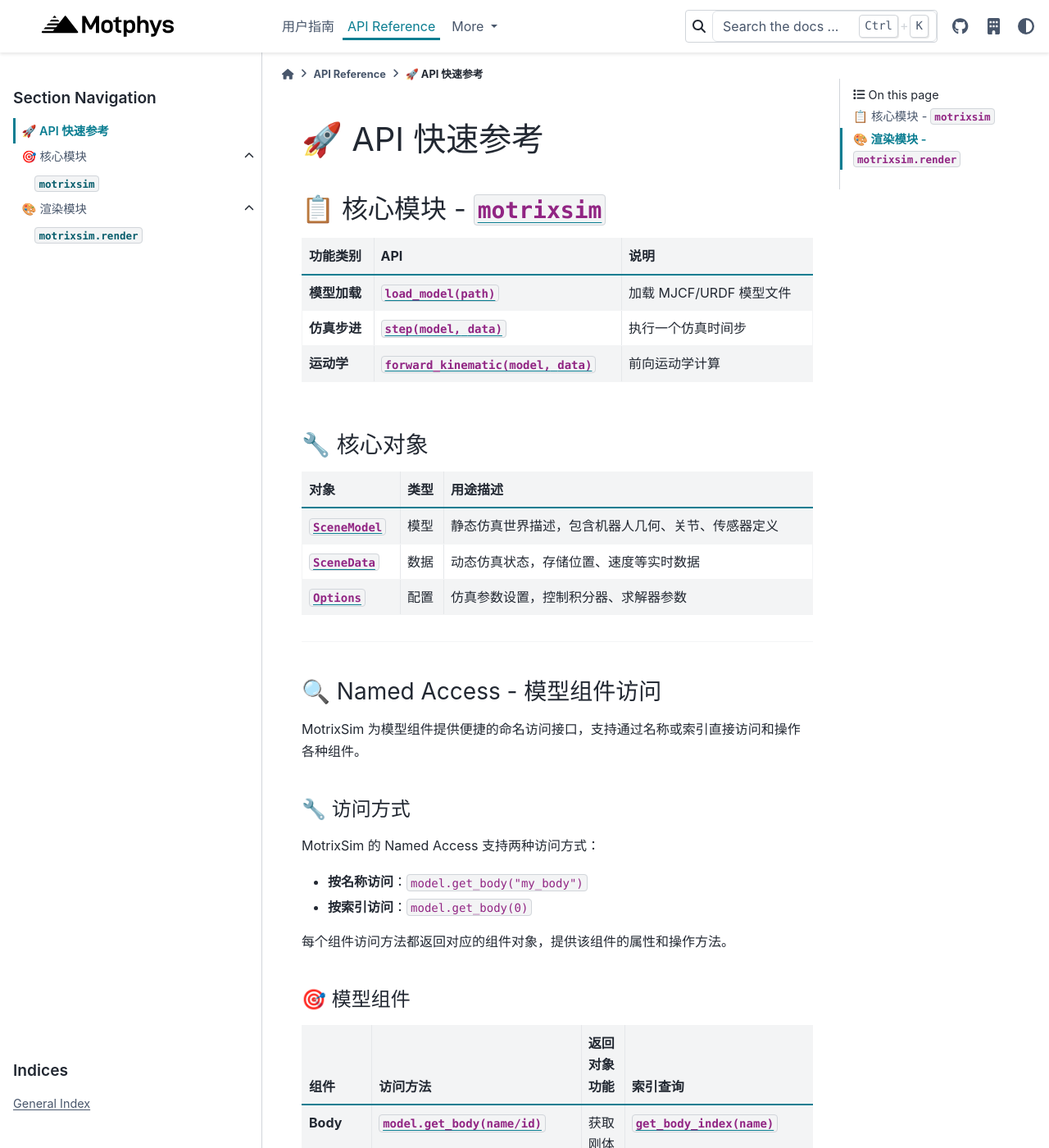
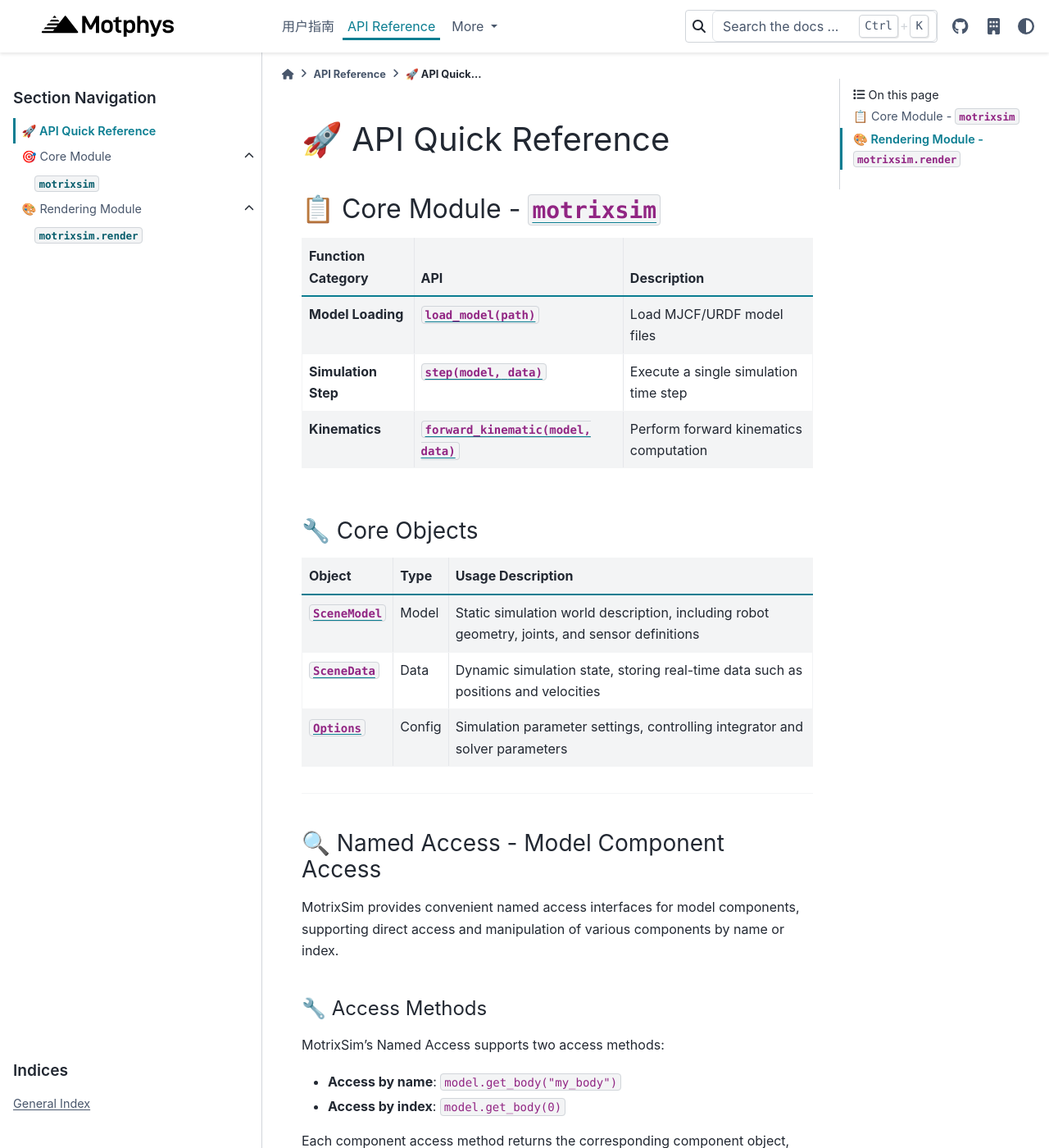
Before and after one commit to Motphys/motrixsim-docs, a Sphinx documentation site: the page built from docs.en/source/api_reference/api_quick_reference.md, in a window 1280 px wide and 1400 px high. Shown: the whole window at 82% size. Built offline with Sphinx 7.4.7 and the PyData theme 0.15.4, drawn with Linux system fonts in a browser that asks for light colours; some of the changed text lies outside the part shown.

Commit message:
translate api_quick_reference.md

```diff
--- a/docs.en/source/api_reference/api_quick_reference.md
+++ b/docs.en/source/api_reference/api_quick_reference.md
@@ -1,78 +1,78 @@
-# 🚀 API 快速参考
+# 🚀 API Quick Reference
 
-## 📋 核心模块 - [`motrixsim`](core/motrixsim.md)
+## 📋 Core Module - [`motrixsim`](core/motrixsim.md)
 
-| 功能类别     | API                                                             | 说明                    |
-| ------------ | --------------------------------------------------------------- | ----------------------- |
-| **模型加载** | [`load_model(path)`](motrixsim.load_model)                      | 加载 MJCF/URDF 模型文件 |
-| **仿真步进** | [`step(model, data)`](motrixsim.step)                           | 执行一个仿真时间步      |
-| **运动学**   | [`forward_kinematic(model, data)`](motrixsim.forward_kinematic) | 前向运动学计算          |
+| Function Category     | API                                                             | Description                    |
+| --------------------- | --------------------------------------------------------------- | ------------------------------ |
+| **Model Loading**     | [`load_model(path)`](motrixsim.load_model)                      | Load MJCF/URDF model files     |
+| **Simulation Step**   | [`step(model, data)`](motrixsim.step)                           | Execute a single simulation time step |
+| **Kinematics**        | [`forward_kinematic(model, data)`](motrixsim.forward_kinematic) | Perform forward kinematics computation |
 
-### 🔧 核心对象
+### 🔧 Core Objects
 
-| 对象                                 | 类型 | 用途描述                                           |
-| ------------------------------------ | ---- | -------------------------------------------------- |
-| [`SceneModel`](motrixsim.SceneModel) | 模型 | 静态仿真世界描述，包含机器人几何、关节、传感器定义 |
-| [`SceneData`](motrixsim.SceneData)   | 数据 | 动态仿真状态，存储位置、速度等实时数据             |
-| [`Options`](motrixsim.Options)       | 配置 | 仿真参数设置，控制积分器、求解器参数               |
+| Object                                   | Type   | Usage Description                                         |
+| ---------------------------------------- | ------ | -------------------------------------------------------- |
+| [`SceneModel`](motrixsim.SceneModel)     | Model  | Static simulation world description, including robot geometry, joints, and sensor definitions |
+| [`SceneData`](motrixsim.SceneData)       | Data   | Dynamic simulation state, storing real-time data such as positions and velocities |
+| [`Options`](motrixsim.Options)           | Config | Simulation parameter settings, controlling integrator and solver parameters |
 
 ---
 
-### 🔍 Named Access - 模型组件访问
+### 🔍 Named Access - Model Component Access
 
-MotrixSim 为模型组件提供便捷的命名访问接口，支持通过名称或索引直接访问和操作各种组件。
+MotrixSim provides convenient named access interfaces for model components, supporting direct access and manipulation of various components by name or index.
 
-#### 🔧 访问方式
+#### 🔧 Access Methods
 
-MotrixSim 的 Named Access 支持两种访问方式：
+MotrixSim's Named Access supports two access methods:
 
--   **按名称访问**：`model.get_body("my_body")`
--   **按索引访问**：`model.get_body(0)`
+-   **Access by name**: `model.get_body("my_body")`
+-   **Access by index**: `model.get_body(0)`
 
-每个组件访问方法都返回对应的组件对象，提供该组件的属性和操作方法。
+Each component access method returns the corresponding component object, providing its properties and methods.
 
-#### 🎯 模型组件
+#### 🎯 Model Components
 
-| 组件         | 访问方法                                                                    | 返回对象功能            | 索引查询                                                              |
-| ------------ | --------------------------------------------------------------------------- | ----------------------- | --------------------------------------------------------------------- |
-| **Body**     | [`model.get_body(name/id)`](motrixsim.SceneModel.get_body)                  | 获取刚体位姿、DoF 状态  | [`get_body_index(name)`](motrixsim.SceneModel.get_body_index)         |
-| **Link**     | [`model.get_link(name/id)`](motrixsim.SceneModel.get_link)                  | 获取连杆位姿、速度      | [`get_link_index(name)`](motrixsim.SceneModel.get_link_index)         |
-| **Joint**    | [`model.get_joint(name/id)`](motrixsim.SceneModel.get_joint)                | 设置/获取关节位置、速度 | [`get_joint_index(name)`](motrixsim.SceneModel.get_joint_index)       |
-| **Site**     | [`model.get_site(name/id)`](motrixsim.SceneModel.get_site)                  | 获取参考点位置、朝向    | [`get_site_index(name)`](motrixsim.SceneModel.get_site_index)         |
-| **Sensor**   | [`model.get_sensor_value(id, data)`](motrixsim.SceneModel.get_sensor_value) | 读取传感器数据          | -                                                                     |
-| **Actuator** | [`model.get_actuator(name/id)`](motrixsim.SceneModel.get_actuator)          | 设置执行器控制、限制    | [`get_actuator_index(name)`](motrixsim.SceneModel.get_actuator_index) |
+| Component     | Access Method                                                                | Returned Object Functionality         | Index Query Method                                                      |
+| ------------- | ---------------------------------------------------------------------------- | ------------------------------------- | ---------------------------------------------------------------------- |
+| **Body**      | [`model.get_body(name/id)`](motrixsim.SceneModel.get_body)                   | Get rigid body pose, DoF state        | [`get_body_index(name)`](motrixsim.SceneModel.get_body_index)           |
+| **Link**      | [`model.get_link(name/id)`](motrixsim.SceneModel.get_link)                   | Get link pose, velocity               | [`get_link_index(name)`](motrixsim.SceneModel.get_link_index)           |
+| **Joint**     | [`model.get_joint(name/id)`](motrixsim.SceneModel.get_joint)                 | Set/get joint position, velocity      | [`get_joint_index(name)`](motrixsim.SceneModel.get_joint_index)         |
+| **Site**      | [`model.get_site(name/id)`](motrixsim.SceneModel.get_site)                   | Get site position, orientation        | [`get_site_index(name)`](motrixsim.SceneModel.get_site_index)           |
+| **Sensor**    | [`model.get_sensor_value(id, data)`](motrixsim.SceneModel.get_sensor_value)  | Read sensor data                     | -                                                                       |
+| **Actuator**  | [`model.get_actuator(name/id)`](motrixsim.SceneModel.get_actuator)           | Set actuator control, limits          | [`get_actuator_index(name)`](motrixsim.SceneModel.get_actuator_index)   |
 
-#### 🔢 批量访问
+#### 🔢 Batch Access
 
-| API                                                                         | 类型        | 说明                     |
-| --------------------------------------------------------------------------- | ----------- | ------------------------ |
-| [`model.get_actuator_ctrls(data)`](motrixsim.SceneModel.get_actuator_ctrls) | ndarray     | 获取所有执行器控制值     |
-| [`model.get_sensor_values(data)`](motrixsim.SceneModel.get_sensor_values)   | ndarray     | 获取所有传感器值         |
-| [`model.get_link_poses(data)`](motrixsim.SceneModel.get_link_poses)         | ndarray     | 获取所有连杆的位置和旋转 |
-| [`model.bodies`](motrixsim.SceneModel.bodies)                               | List[Body]  | 所有刚体对象列表         |
-| [`model.links`](motrixsim.SceneModel.links)                                 | List[Link]  | 所有连杆对象列表         |
-| [`model.joints`](motrixsim.SceneModel.joints)                               | List[Joint] | 所有关节对象列表         |
-| [`model.sites`](motrixsim.SceneModel.sites)                                 | List[Site]  | 所有参考点对象列表       |
+| API                                                                         | Type        | Description                     |
+| --------------------------------------------------------------------------- | ----------- | ------------------------------ |
+| [`model.get_actuator_ctrls(data)`](motrixsim.SceneModel.get_actuator_ctrls) | ndarray     | Get all actuator control values |
+| [`model.get_sensor_values(data)`](motrixsim.SceneModel.get_sensor_values)   | ndarray     | Get all sensor values           |
+| [`model.get_link_poses(data)`](motrixsim.SceneModel.get_link_poses)         | ndarray     | Get positions and orientations of all links |
+| [`model.bodies`](motrixsim.SceneModel.bodies)                               | List[Body]  | List of all body objects        |
+| [`model.links`](motrixsim.SceneModel.links)                                 | List[Link]  | List of all link objects        |
+| [`model.joints`](motrixsim.SceneModel.joints)                               | List[Joint] | List of all joint objects       |
+| [`model.sites`](motrixsim.SceneModel.sites)                                 | List[Site]  | List of all site objects        |
 
 ---
 
-### 📊 SceneData - 状态数据
+### 📊 SceneData - State Data
 
-| 属性/方法                                                   | 类型    | 说明                       |
-| ----------------------------------------------------------- | ------- | -------------------------- |
-| [`data.dof_pos`](motrixsim.SceneData.dof_pos)               | ndarray | DoF 位置数组               |
-| [`data.dof_vel`](motrixsim.SceneData.dof_vel)               | ndarray | DoF 速度数组               |
-| [`data.actuator_ctrls`](motrixsim.SceneData.actuator_ctrls) | ndarray | 设置/获取执行器控制值      |
-| [`data.reset(model)`](motrixsim.SceneData.reset)            | -       | 重置场景数据状态           |
-| [`data.low`](motrixsim.SceneData.low)                       | LowData | 底层数据对象（接触信息等） |
+| Property/Method                                              | Type     | Description                       |
+| ----------------------------------------------------------- | -------- | --------------------------------- |
+| [`data.dof_pos`](motrixsim.SceneData.dof_pos)                | ndarray  | DoF position array                |
+| [`data.dof_vel`](motrixsim.SceneData.dof_vel)                | ndarray  | DoF velocity array                |
+| [`data.actuator_ctrls`](motrixsim.SceneData.actuator_ctrls)  | ndarray  | Set/get actuator control values   |
+| [`data.reset(model)`](motrixsim.SceneData.reset)             | -        | Reset scene data state            |
+| [`data.low`](motrixsim.SceneData.low)                        | LowData  | Low-level data object (contact info, etc.) |
 
 ---
 
-## 🎨 渲染模块 - [`motrixsim.render`](rendering/render.md)
+## 🎨 Rendering Module - [`motrixsim.render`](rendering/render.md)
 
-| 对象/类                                         | 类别     | 主要功能             |
-| ----------------------------------------------- | -------- | -------------------- |
-| [`RenderApp`](motrixsim.render.RenderApp)       | 主渲染器 | 模型加载、场景同步   |
-| [`RenderGizmos`](motrixsim.render.RenderGizmos) | 即时绘制 | 球体、立方体绘制     |
-| [`RenderUI`](motrixsim.render.RenderUI)         | 用户界面 | 按钮、开关控件       |
-| [`Input`](motrixsim.render.Input)               | 输入处理 | 键盘、鼠标、射线检测 |
+| Object/Class                                 | Category      | Main Functionality                |
+| -------------------------------------------- | ------------ | --------------------------------- |
+| [`RenderApp`](motrixsim.render.RenderApp)    | Main Renderer | Model loading, scene synchronization |
+| [`RenderGizmos`](motrixsim.render.RenderGizmos) | Gizmo Drawing | Drawing spheres, cubes, etc.      |
+| [`RenderUI`](motrixsim.render.RenderUI)      | User Interface| Buttons, switches, controls       |
+| [`Input`](motrixsim.render.Input)            | Input Handler | Keyboard, mouse, ray detection    |
```
Also changed, not shown: docs.en/source/api_reference/core/index.md (+11 -11 lines), docs.en/source/api_reference/rendering/index.md (+8 -8 lines).
